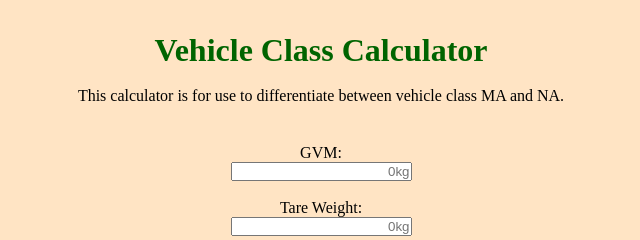
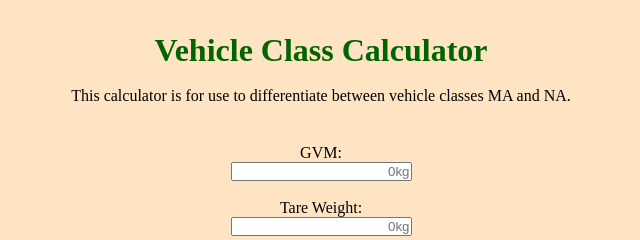
Before and after one commit to maxalsol/vehicle-class-calculator, a plain HTML site: page index.html in a window 1280 px wide. Shown: the top 240 px of the page, 319-959 px from the left. Drawn offline with Linux system fonts and the light colour scheme.

Commit message:
comments & spelling

```diff
--- a/index.html
+++ b/index.html
@@ -12,7 +12,7 @@
             <br />
             <p id="description">
                 This calculator is for use to differentiate between vehicle
-                class MA and NA.
+                classes MA and NA.
             </p>
         </header>
         <main>
--- a/index.js
+++ b/index.js
@@ -16,6 +16,7 @@ resetBtn.addEventListener("touchend", reset);
 
 // calculate based on formula & output on screen
 // (number of seats x 68) < (1/2 x GVM - Tare weight) = NA, esle MA
+//handle empty inputs
 function calculate() {
     let gvm = document.getElementById("gvm").value;
     let tare = document.getElementById("tare").value;
--- a/styles.css
+++ b/styles.css
@@ -68,10 +68,6 @@ input[type="number"] {
     text-align: center;
 }
 
-#output {
-    /* text-decoration: underline; */
-}
-
 footer {
     height: 10vh;
     text-align: center;
```
